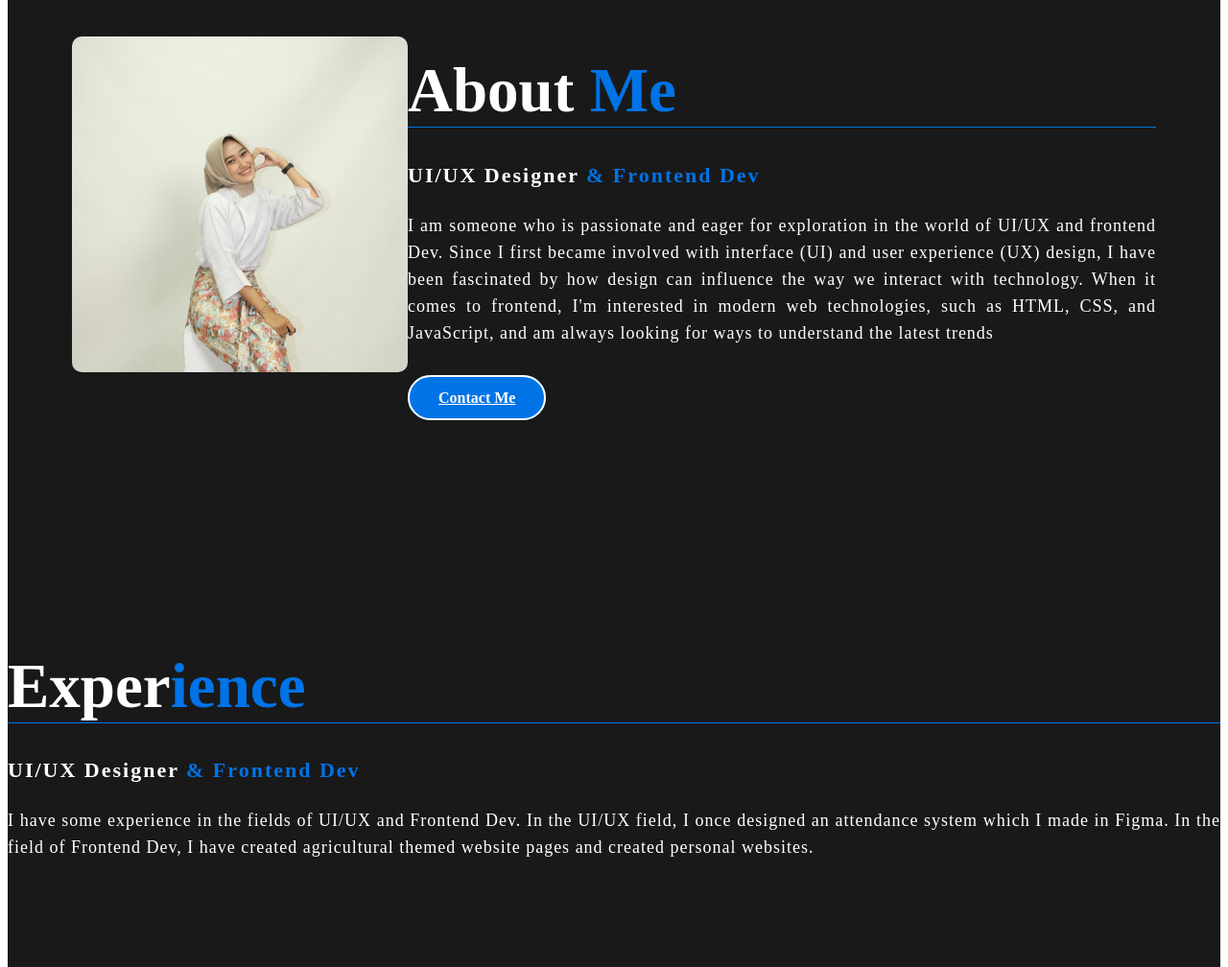
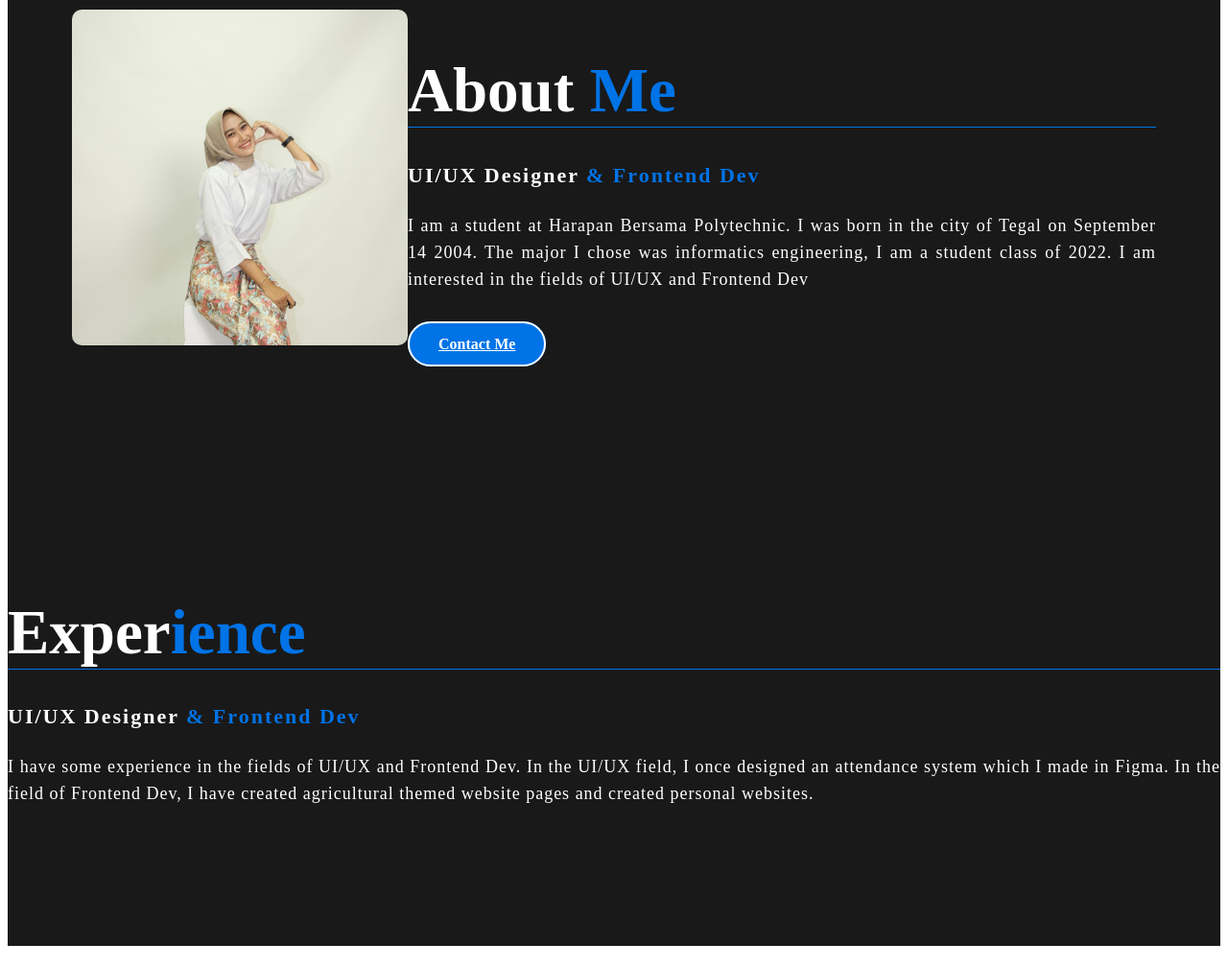
Before and after one commit to errykamaura/portofolio_web, a plain HTML site: page index.html in a window 1280 px wide. Shown: the part 905-1913 px from the top of the page at 96% size. Drawn offline with Linux system fonts and the light colour scheme.

Commit message:
Add files via upload

```diff
--- a/index.html
+++ b/index.html
@@ -37,8 +37,7 @@
         <div class="about-text">
             <h2>About <span>Me</span></h2>
             <h5>UI/UX designer <span>& Frontend Dev</span></h5>
-            <p>I am someone who is passionate and eager for exploration in the world of UI/UX and frontend Dev.
-                Since I first became involved with interface (UI) and user experience (UX) design, I have been fascinated by how design can influence the way we interact with technology. When it comes to frontend, I'm interested in modern web technologies, such as HTML, CSS, and JavaScript, and am always looking for ways to understand the latest trends</p>
+            <p>I am a student at Harapan Bersama Polytechnic. I was born in the city of Tegal on September 14 2004. The major I chose was informatics engineering, I am a student class of 2022. I am interested in the fields of UI/UX and Frontend Dev</p>
             <a href="#" class="button">Contact Me</a>
         </div>
     </div>
```
